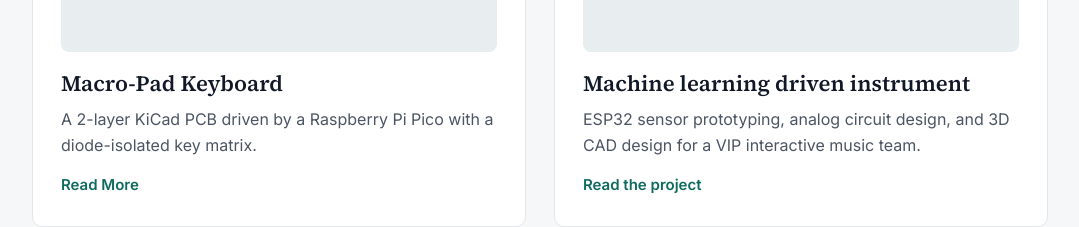
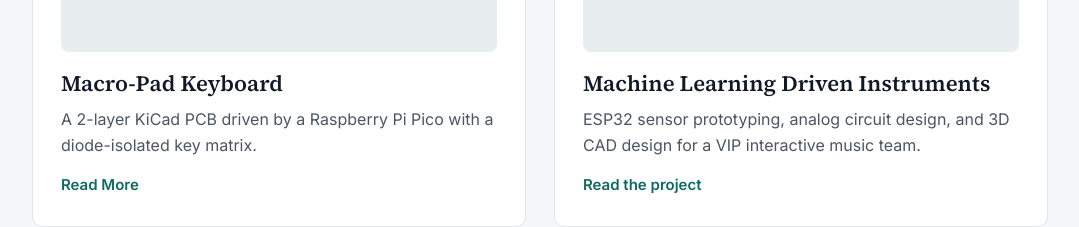
Before and after one commit to calonuoha/CalOnuoha.github.io, a plain HTML site: page index.html in a window 1280 px wide. Shown: the part 1417-1644 px from the top of the page, without its empty margins (100-1179 px from the left). Drawn offline with Linux system fonts and the light colour scheme.

Commit message:
Correct heading casing for VIP instrument section

```diff
--- a/index.html
+++ b/index.html
@@ -21,7 +21,7 @@
     <article class="card"><div class="shot" style="min-height:0;aspect-ratio:3/2;border-radius:8px;margin-bottom:18px"><img src="images/macropad.jpg" alt="Macro pad PCB" onerror="this.replaceWith(document.createTextNode('Add images/macropad.jpg'))"></div>
       <h3>Macro-Pad Keyboard</h3><p class="muted">A 2-layer KiCad PCB driven by a Raspberry Pi Pico with a diode-isolated key matrix.</p><a class="more" href="macropad.html">Read More</a></article>
     <article class="card"><div class="shot" style="min-height:0;aspect-ratio:3/2;border-radius:8px;margin-bottom:18px"><img src="images/vip-prototype.jpg" alt="VIP instrument prototype" onerror="this.replaceWith(document.createTextNode('Add images/vip-prototype.jpg'))"></div>
-      <h3>Machine learning driven instrument</h3><p class="muted">ESP32 sensor prototyping, analog circuit design, and 3D CAD design for a VIP interactive music team.</p><a class="more" href="vip.html">Read the project</a></article>
+      <h3>Machine Learning Driven Instruments</h3><p class="muted">ESP32 sensor prototyping, analog circuit design, and 3D CAD design for a VIP interactive music team.</p><a class="more" href="vip.html">Read the project</a></article>
   </div>
   <p style="margin-top:28px"><a class="more" href="projects.html">See all projects</a></p>
 </div></section>
```
